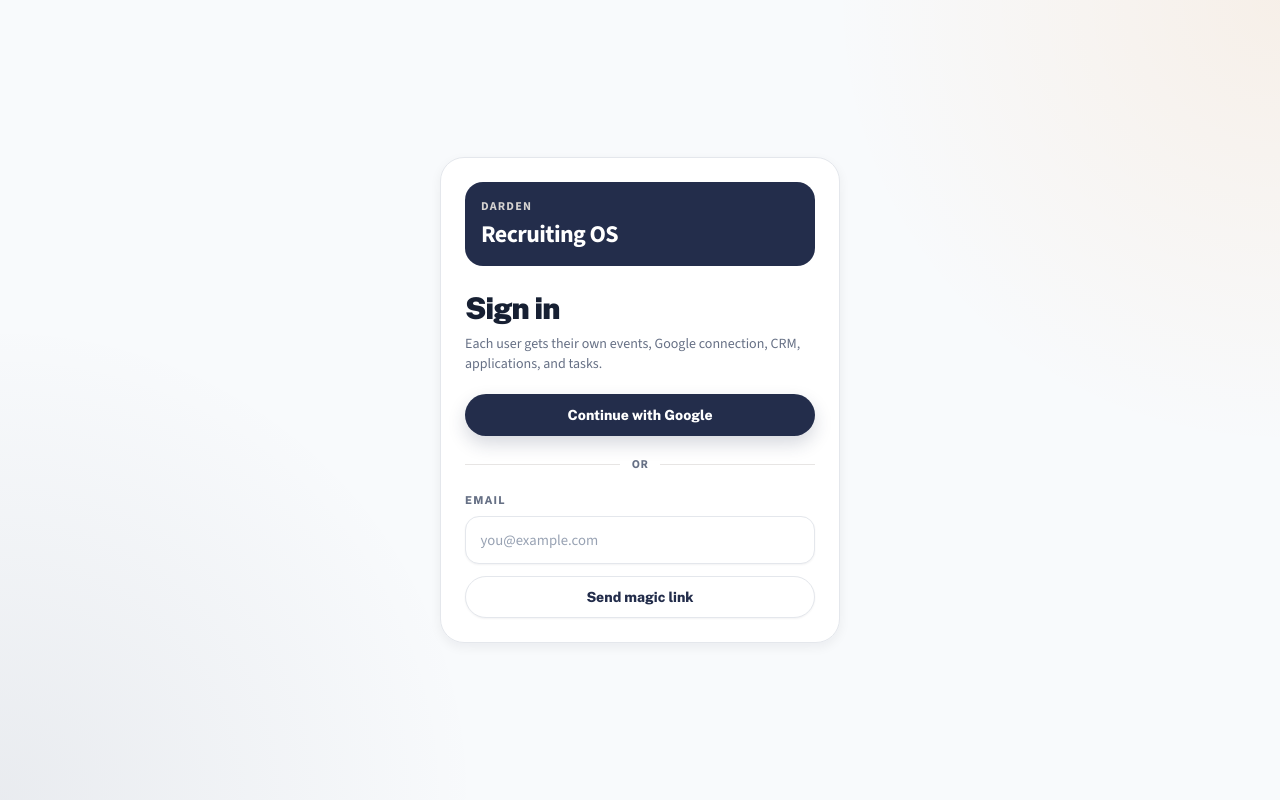
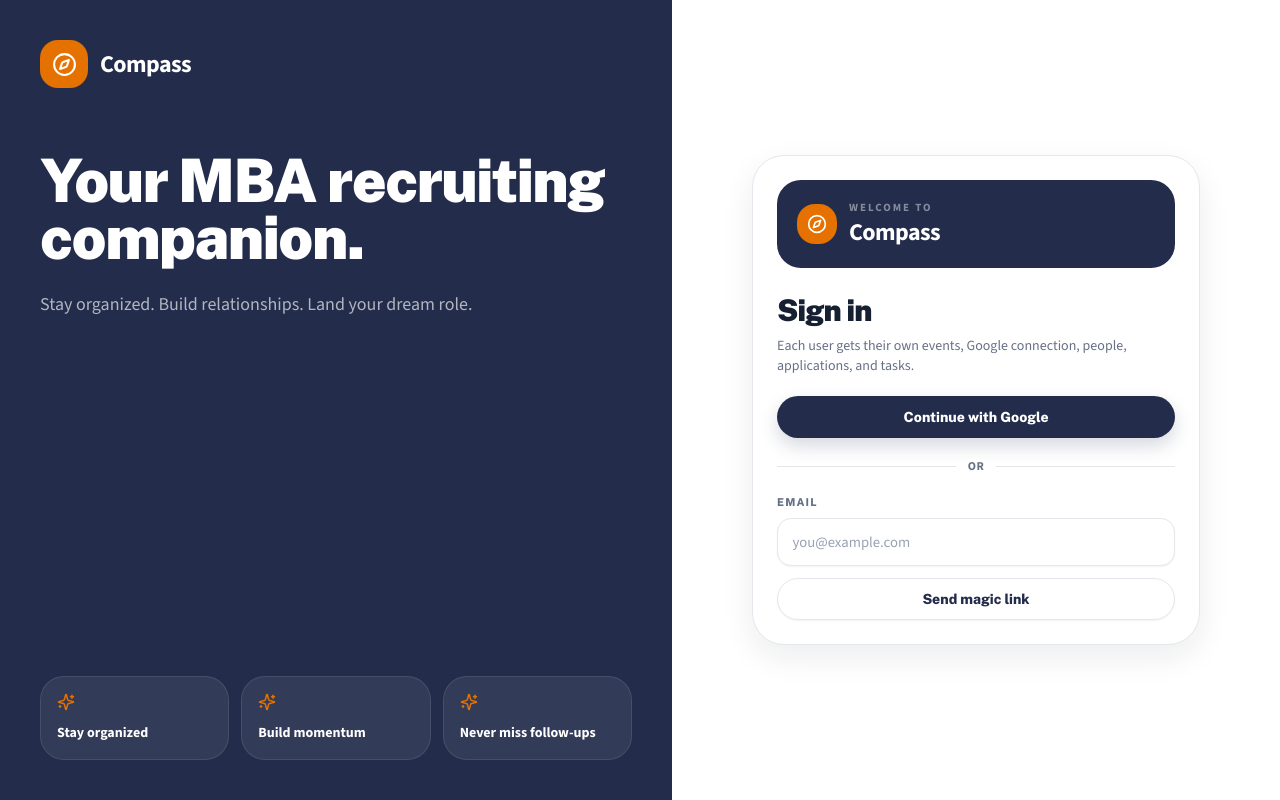
Before and after one commit to jatinkochar/darden-recruiting-os, a Next.js app: page /login in a window 1280 px wide. Built offline with nearby package versions, Linux system fonts and the light colour scheme.

Commit message:
Update LoginForm.tsx

```diff
--- a/components/auth/LoginForm.tsx
+++ b/components/auth/LoginForm.tsx
@@ -1,6 +1,7 @@
 "use client";
 
 import { useEffect, useState } from "react";
+import { Compass, Sparkles } from "lucide-react";
 import { getSupabaseBrowserClient } from "@/lib/supabase/client";
 
 export function LoginForm() {
@@ -22,14 +23,10 @@
       }
 
       setMessage("Finishing login...");
-
       const response = await fetch("/api/auth/session", {
         method: "POST",
         headers: { "Content-Type": "application/json" },
-        body: JSON.stringify({
-          access_token: accessToken,
-          refresh_token: refreshToken
-        })
+        body: JSON.stringify({ access_token: accessToken, refresh_token: refreshToken }),
       });
 
       if (!response.ok) {
@@ -53,15 +50,12 @@
 
     await supabase.auth.signInWithOAuth({
       provider: "google",
-      options: {
-        redirectTo: `${window.location.origin}/login`
-      }
+      options: { redirectTo: `${window.location.origin}/login` },
     });
   }
 
   async function signInWithMagicLink(e: React.FormEvent) {
     e.preventDefault();
-
     const supabase = getSupabaseBrowserClient();
     if (!supabase) {
       setMessage("Supabase env vars missing.");
@@ -70,61 +64,65 @@
 
     const { error } = await supabase.auth.signInWithOtp({
       email,
-      options: {
-        emailRedirectTo: `${window.location.origin}/login`
-      }
+      options: { emailRedirectTo: `${window.location.origin}/login` },
     });
 
     setMessage(error ? error.message : "Check your email for the login link.");
   }
 
   return (
-    <div className="mx-auto flex min-h-screen max-w-md items-center justify-center p-6">
-      <div className="card w-full p-6">
-        <div className="rounded-2xl bg-stone-900 p-4 text-white">
-          <div className="text-xs font-black uppercase tracking-widest text-stone-300">Darden</div>
-          <div className="mt-1 text-2xl font-black tracking-tight">Recruiting OS</div>
+    <div className="grid min-h-screen bg-white lg:grid-cols-[1.05fr_0.95fr]">
+      <section className="hidden overflow-hidden bg-[#232D4B] p-10 text-white lg:flex lg:flex-col lg:justify-between">
+        <div>
+          <div className="flex items-center gap-3">
+            <div className="flex h-12 w-12 items-center justify-center rounded-2xl bg-[#E57200]"><Compass size={25} /></div>
+            <div className="text-2xl font-black tracking-tight">Compass</div>
+          </div>
+          <h1 className="mt-16 max-w-xl text-6xl font-black leading-[0.95] tracking-tight text-white">Your MBA recruiting companion.</h1>
+          <p className="mt-6 max-w-md text-lg font-medium leading-relaxed text-white/65">Stay organized. Build relationships. Land your dream role.</p>
+        </div>
+        <div className="grid gap-3 md:grid-cols-3">
+          {["Stay organized", "Build momentum", "Never miss follow-ups"].map((item) => (
+            <div key={item} className="rounded-3xl border border-white/10 bg-white/[0.07] p-4">
+              <Sparkles className="text-[#E57200]" size={18} />
+              <div className="mt-3 text-sm font-black">{item}</div>
+            </div>
+          ))}
+        </div>
+      </section>
+
+      <section className="flex items-center justify-center p-6">
+        <div className="w-full max-w-md rounded-[32px] border border-stone-200 bg-white p-6 shadow-medium">
+          <div className="rounded-[24px] bg-[#232D4B] p-5 text-white">
+            <div className="flex items-center gap-3">
+              <div className="flex h-10 w-10 items-center justify-center rounded-2xl bg-[#E57200]"><Compass size={20} /></div>
+              <div>
+                <div className="text-[11px] font-black uppercase tracking-[0.18em] text-white/45">Welcome to</div>
+                <div className="text-2xl font-black tracking-tight">Compass</div>
+              </div>
+            </div>
           </div>
 
-        <h1 className="mt-6 text-3xl font-black tracking-tight">Sign in</h1>
-        <p className="mt-2 text-sm text-stone-600">
-          Each user gets their own events, Google connection, CRM, applications, and tasks.
-        </p>
+          <h1 className="mt-6 text-3xl font-black tracking-tight text-[#172033]">Sign in</h1>
+          <p className="mt-2 text-sm font-medium text-stone-600">Each user gets their own events, Google connection, people, applications, and tasks.</p>
 
-        <button className="btn mt-5 w-full" onClick={signInWithGoogle}>
-          Continue with Google
-        </button>
+          <button className="btn mt-5 w-full" onClick={signInWithGoogle}>Continue with Google</button>
 
           <div className="my-5 flex items-center gap-3 text-xs font-bold uppercase tracking-wider text-stone-400">
-          <div className="h-px flex-1 bg-stone-200" />
-          or
-          <div className="h-px flex-1 bg-stone-200" />
+            <div className="h-px flex-1 bg-stone-200" /> or <div className="h-px flex-1 bg-stone-200" />
           </div>
 
           <form onSubmit={signInWithMagicLink} className="space-y-3">
             <label>
               <span className="label">Email</span>
-            <input
-              className="input"
-              type="email"
-              required
-              placeholder="you@example.com"
-              value={email}
-              onChange={(e) => setEmail(e.target.value)}
-            />
+              <input className="input" type="email" required placeholder="you@example.com" value={email} onChange={(e) => setEmail(e.target.value)} />
             </label>
-
-          <button className="btn-secondary w-full" type="submit">
-            Send magic link
-          </button>
+            <button className="btn-secondary w-full" type="submit">Send magic link</button>
           </form>
 
-        {message ? (
-          <div className="mt-4 rounded-2xl border border-amber-200 bg-amber-50 p-3 text-sm font-bold text-amber-900">
-            {message}
+          {message ? <div className="mt-4 rounded-2xl border border-amber-200 bg-amber-50 p-3 text-sm font-bold text-amber-900">{message}</div> : null}
         </div>
-        ) : null}
-      </div>
+      </section>
     </div>
   );
 }
```
Lines whose indentation alone changed are shown as unchanged.
